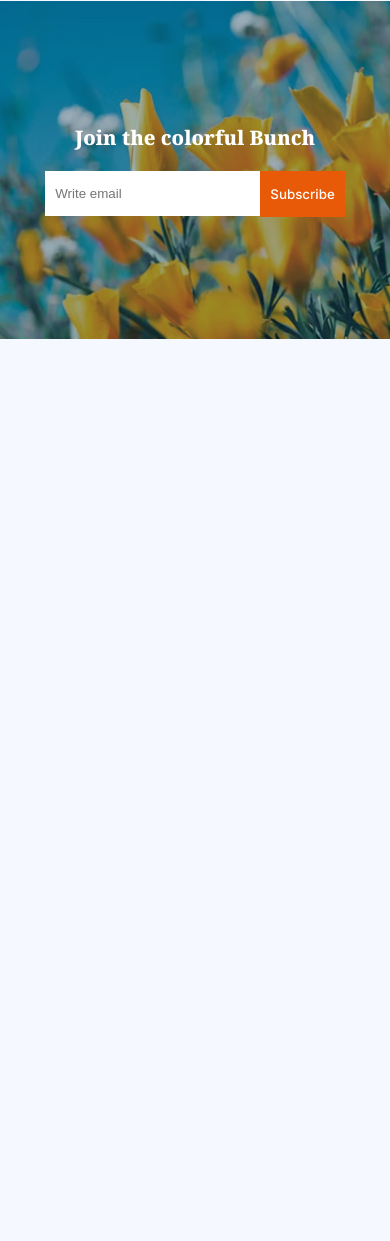
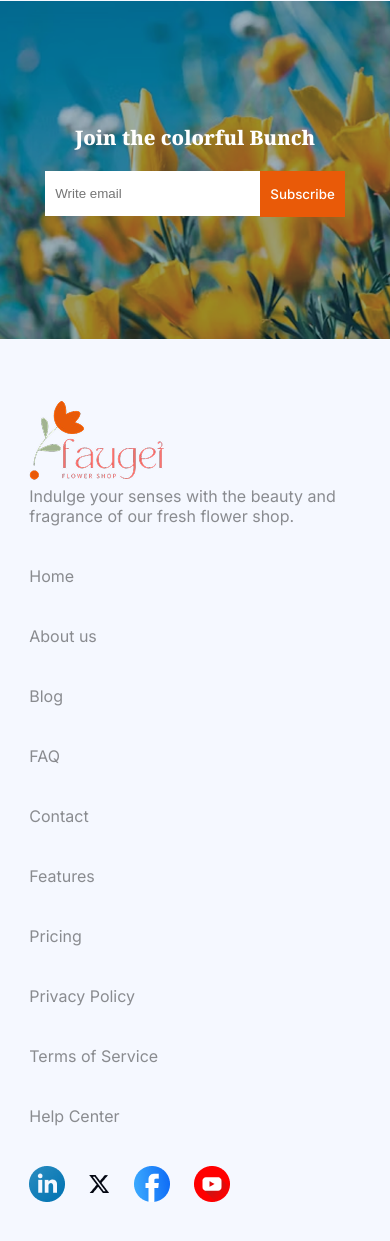
Before and after one commit to hey-jamil/B12A02-Responsive-Flowers, a plain HTML site: page index.html in a window 390 px wide. Shown: the part 3998-5239 px from the top of the page. Before the commit the page ends 4337 px from the top, so only its background shows below. Drawn offline with Linux system fonts and the light colour scheme.

Commit message:
footer section done

```diff
--- a/index.html
+++ b/index.html
@@ -183,6 +183,37 @@
         </div>
     </section>
 
+    <!-- footer section -->
+    <footer>
+        <div class="brand-footer">
+            <img src="./assets/logo.png" alt="">
+            <p class="inter-regular">Indulge your senses with the <br class="break"> beauty and fragrance of our fresh <br class="break">flower shop. </p>
+        </div>
+        <div class="footerNav1 inter-regular">
+            <a href="">Home</a>
+            <a href="">About us</a>
+            <a href="">Blog</a>
+            <a href="">FAQ</a>
+            <a href="">Contact</a>
+        </div>
+        <div class="footerNav2 inter-regular">
+            <a href="">Features</a>
+            <a href="">Pricing</a>
+            <a href="">Privacy Policy</a>
+            <a href="">Terms of Service</a>
+            <a href="">Help Center</a>
+        </div>
+        <div class="socials">
+            <img src="./assets/icon-linkedin.png" alt="">
+            <img src="./assets/icon-twitter.png" alt="">
+            <img src="./assets/icon-facebook.png" alt="">
+            <img src="./assets/icon-youtube.png" alt="">
+        </div>
+    </footer>
 </body>
 
 </html>
+
+</body>
+
+</html>
--- a/style.css
+++ b/style.css
@@ -547,3 +547,71 @@ nav {
         height: 40vh;
     }
 }
+
+/* footer */
+
+footer{
+
+    width: 1140px;
+    margin: 60px auto;
+
+    display: flex;
+    justify-content: space-around;
+    align-items: center;
+}
+.brand-footer img{
+    width: 135px;
+}
+.brand-footer p{
+    font-size: 22px;
+    color: rgba(0, 0, 0, 0.438);
+}
+.footerNav1, .footerNav2{
+    display: flex;
+    flex-direction: column;
+    justify-content: space-between;
+    align-items: left;
+    gap: 20px;
+}
+.footerNav1 a, .footerNav2 a{
+    text-decoration: none;
+    color: rgba(0, 0, 0, 0.438);
+}
+.socials{
+    display: flex;
+    justify-content: center;
+    align-items: center;
+    align-self: baseline;
+    gap: 24px;
+}
+@media screen and (max-width: 480px){
+   footer{
+    width: 100%;
+    display: flex;
+    flex-direction: column;
+    text-align: left;
+   }
+   .brand-footer{
+    margin-bottom: 40px;
+   }
+   .footerNav2 , .footerNav1{
+    width: 85%;
+    gap: 40px;
+    margin-bottom: 40px;
+   }
+   .socials{
+    width: 85%;
+    margin: auto;
+    justify-content: start;
+   }
+   .brand-footer{
+    width: 85%;
+    margin: auto;
+    text-align: left;
+    margin-bottom: 40px;
+   }
+   .brand-footer p{
+    font-size: 16px;
+
+    }
+}
```
